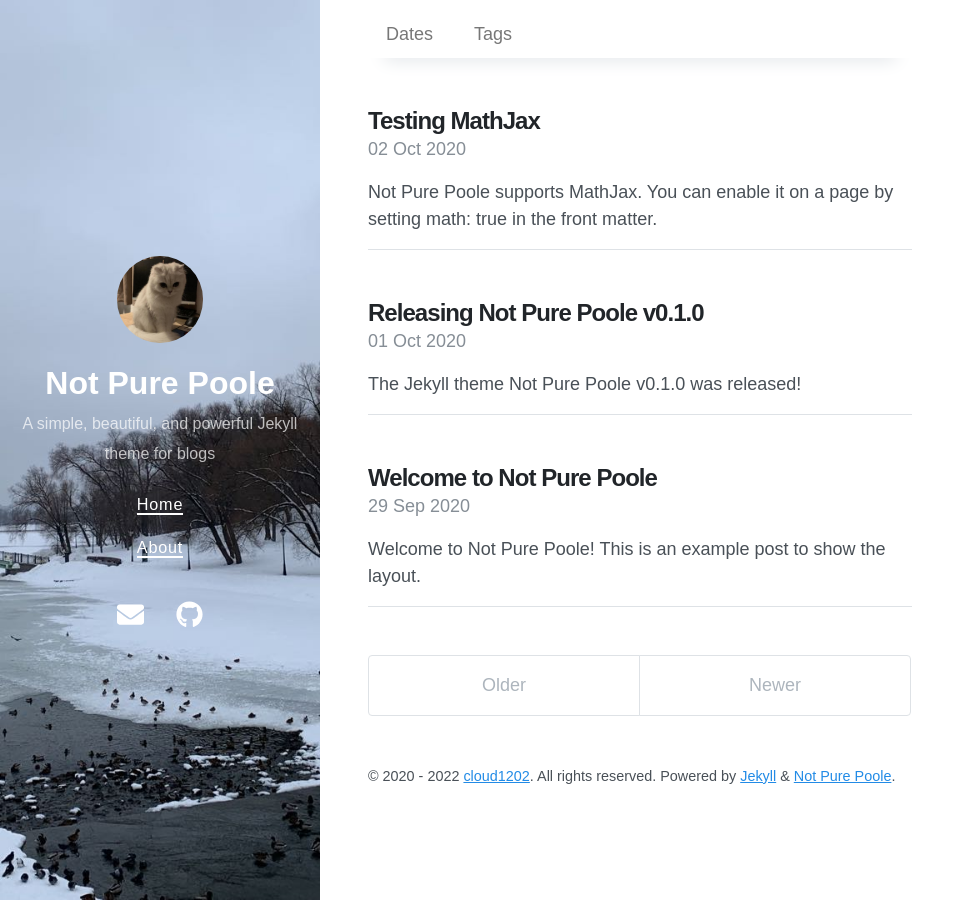
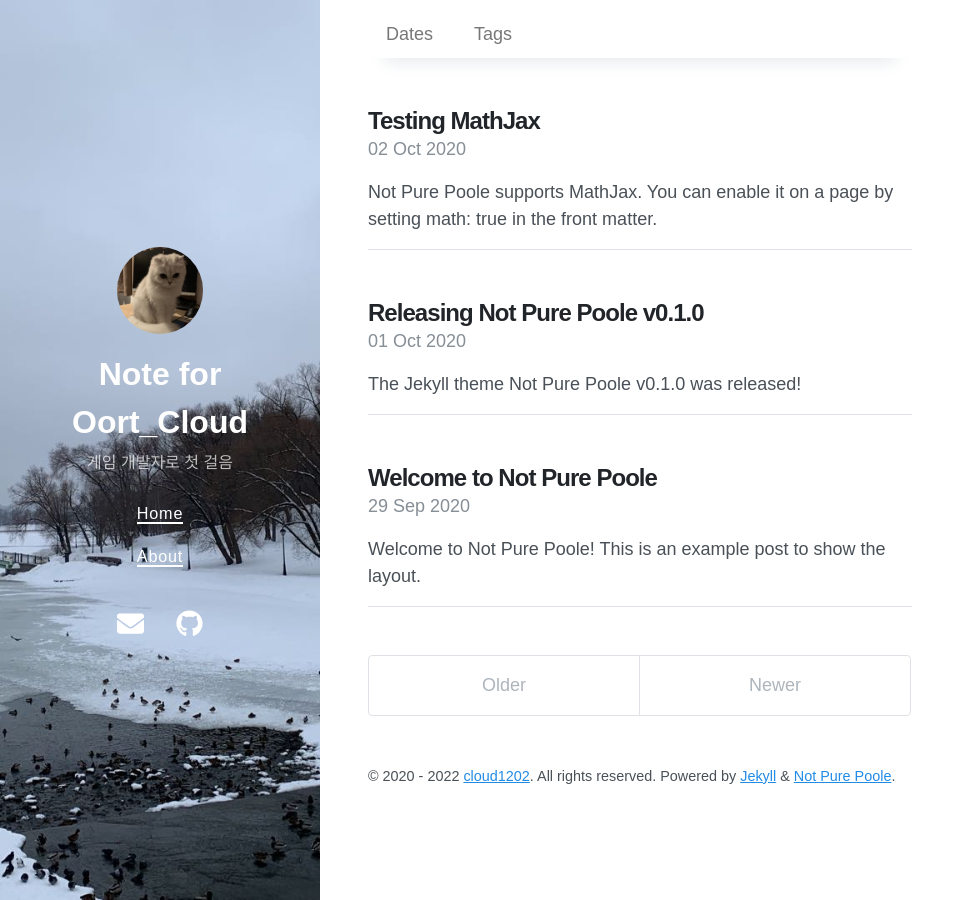
Before and after one commit to cloud1202/cloud1202.github.io, a Jekyll site: the page built from index.html, in a window 1280 px wide. Shown: the whole page, without its empty margins (0-975 px from the left). Built offline with Jekyll 4.4.1, drawn with Linux system fonts in a browser that asks for light colours; nearby versions of some CDN libraries; the list of posts is cut into pages by our own code.

Commit message:
Update _config.yml

```diff
--- a/_config.yml
+++ b/_config.yml
@@ -1,6 +1,6 @@
 # Setup
-title: Not Pure Poole
-description: A simple, beautiful, and powerful Jekyll theme for blogs
+title: Note for Oort_Cloud
+description: 게임 개발자로 첫 걸음
 url: https://cloud1202.github.io/
 avatar: /avatar.jpeg
 paginate: 5
```
